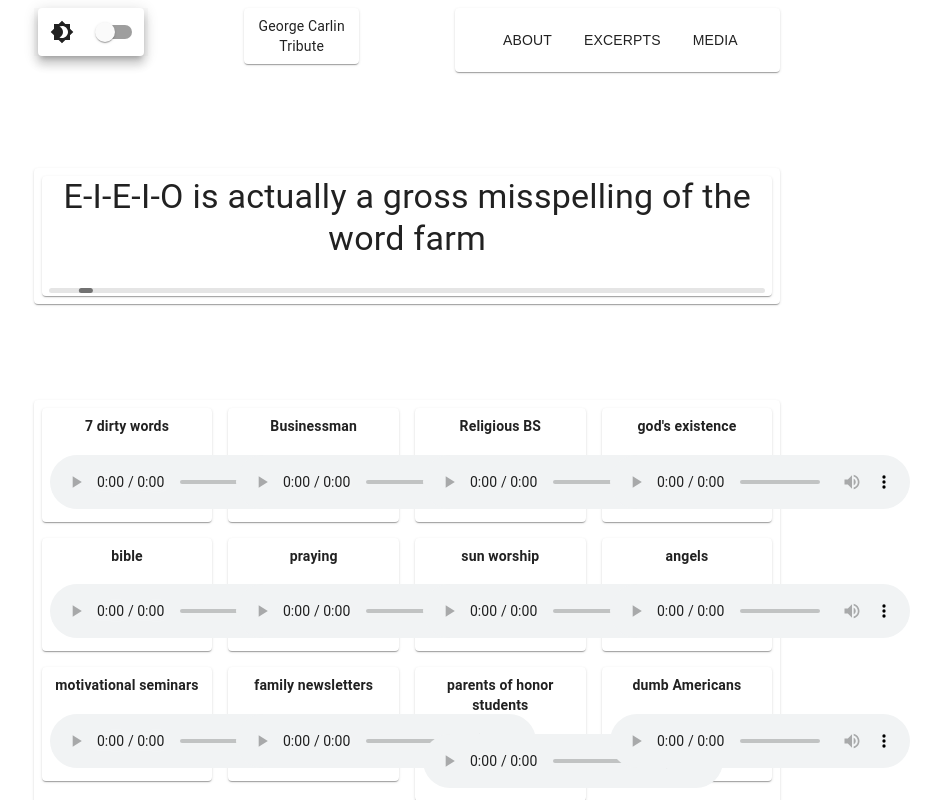
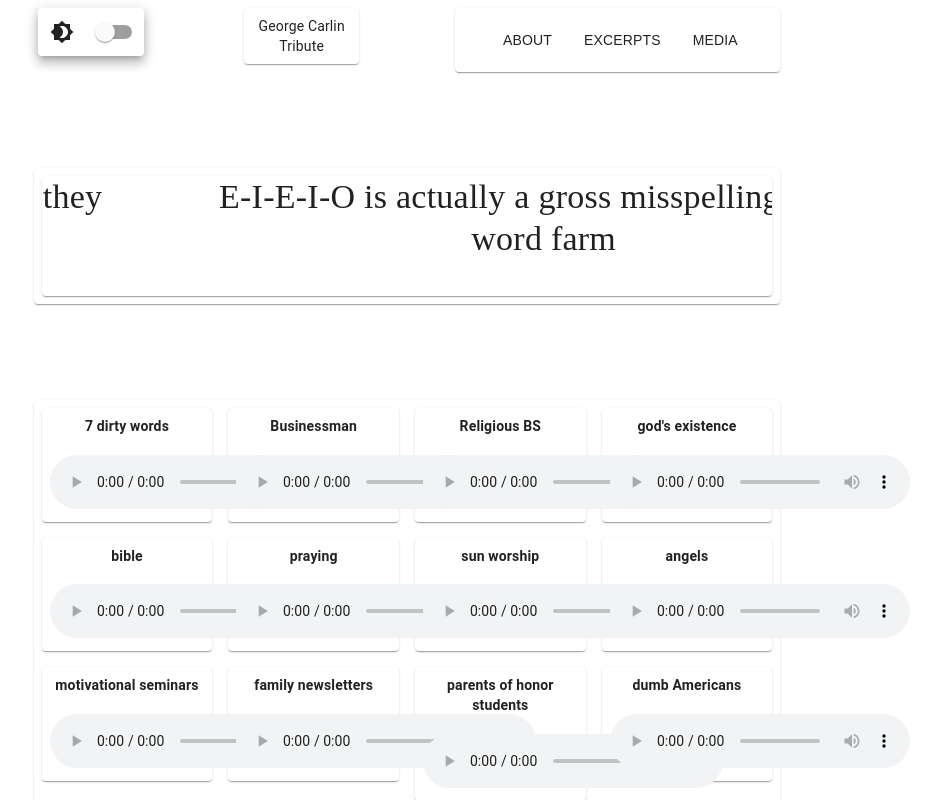
Before and after one commit to Ryanwfile/carlin-tribute, a React (Create React App) app in the folder carlin-website/: page /media in a window 1280 px wide. Shown: the top 800 px of the page, without its empty margins (185-1126 px from the left). Built offline with nearby package versions, Linux system fonts and the light colour scheme; a web font is replaced by a local one.

Commit message:
some styling changes but needs a lot more, also needs better fonts, and to tighten up spacing

```diff
--- a/carlin-website/src/components/CardCustom/CardCustom.js
+++ b/carlin-website/src/components/CardCustom/CardCustom.js
@@ -49,7 +49,7 @@
         className={swiperContainer}
         keyboard={{ enabled: true }}
         // pagination={{ clickable: true }}
-        scrollbar={{ draggable: true }}
+        // scrollbar={{ draggable: true }}
         loop
         autoplay={true}
         onSlideChange={() => console.log("slide change")}
--- a/carlin-website/src/components/CarouselCustom/CarouselCustom.js
+++ b/carlin-website/src/components/CarouselCustom/CarouselCustom.js
@@ -8,7 +8,7 @@
         <Grid
           item
           xs={12}
-          style={{ height: ".2vh", display: "grid", placeItems: "center" }}
+          style={{ height: "0", display: "grid", placeItems: "center" }}
         ></Grid>
         <Grid item container xs={12} justify="center">
           <Grid item xs={6}>
--- a/carlin-website/src/components/Quotes/Quotes.js
+++ b/carlin-website/src/components/Quotes/Quotes.js
@@ -25,6 +25,7 @@
     height: 0,
     paddingTop: 0,
     textAlign: "center",
+    fontFamily: "Courier Prime",
   },
   swiperContainer: {
     paddingTop: 0,
@@ -39,12 +40,13 @@
         // modules={[Navigation, Pagination]}
         spaceBetween={50}
         slidesPerView={1}
+        speed={5000}
         centeredSlides
         grabCursor
         className={swiperContainer}
         keyboard={{ enabled: true }}
         // pagination={{ clickable: true }}
-        scrollbar={{ draggable: true }}
+        // scrollbar={{ draggable: true }}
         loop
         autoplay={true}
         onSlideChange={() => console.log("slide change")}
@@ -54,7 +56,14 @@
           return (
             <SwiperSlide className={swiperContainer}>
               <CardContent className={media} key={index}>
-                <Typography variant="h4">{quote.quote}</Typography>
+                <Typography
+                  variant="h4"
+                  style={{
+                    fontFamily: "Courier M",
+                  }}
+                >
+                  {quote.quote}
+                </Typography>
               </CardContent>
             </SwiperSlide>
           );
--- a/carlin-website/src/constants.js
+++ b/carlin-website/src/constants.js
@@ -71,10 +71,7 @@
     {
       quote: "Is it illegal to charge admission to a free-for-all?",
     },
-    {
-      quote:
-        "One of my favorite things to do at a party is smoke a bunch of PCP and start taking people’s rectal temperatures without permission",
-    },
+
     {
       quote:
         "As a matter of principle I never attend the first annual anything.",
@@ -125,6 +122,10 @@
     {
       quote:
         "If you love someone, set them free; if they come home, set them on fire",
+    },
+    {
+      quote:
+        "One of my favorite things to do at a party is smoke a bunch of PCP and start taking people’s rectal temperatures without permission",
     },
     {
       quote: "The straightest line between a short distance is two points.",
```
